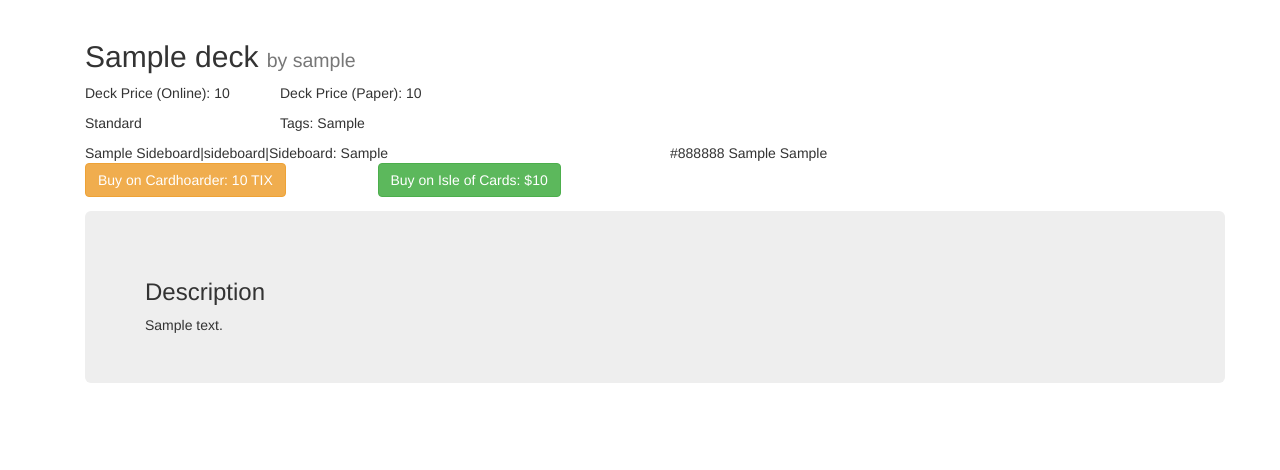
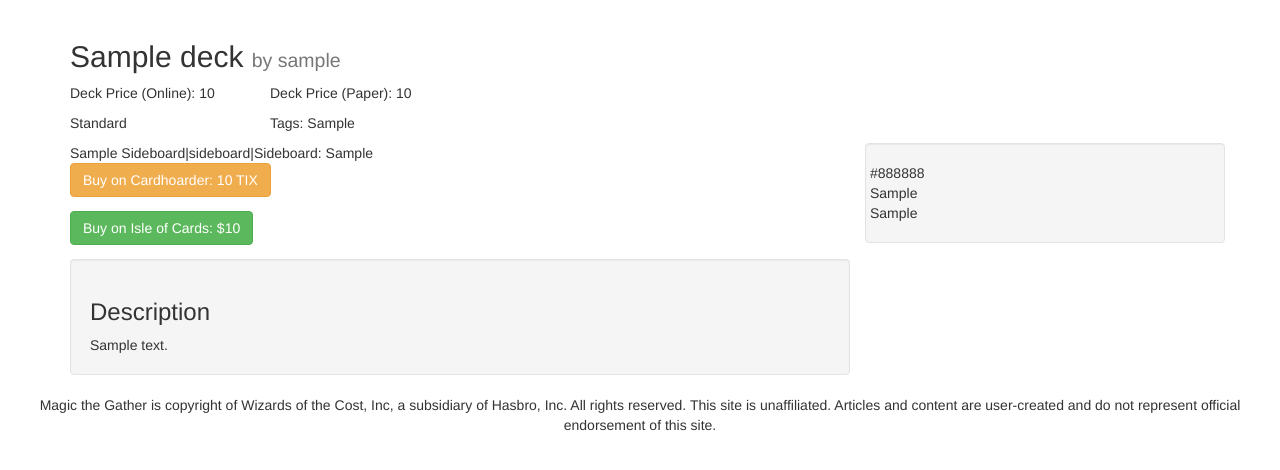
Before and after one commit to AriiMoose/MTGBrew, a Django app: template brew/templates/brew/deck-view.html in a window 1280 px wide. Shown: the part 52-522 px from the top of the page. Run offline with Django 3.2, Linux system fonts and the light colour scheme; tables that the repository leaves empty hold one stand-in row (Sample ...); the template is opened without the code that fills it: values named after a table or form of the project are taken from there, most other values are stand-ins (such as "Sample title", 1, 10 or a date in 2020); some libraries are stand-ins or nearby versions.

Commit message:
Improved layout for charts & deck view

```diff
--- a/brew/templates/brew/base.html
+++ b/brew/templates/brew/base.html
@@ -61,4 +61,6 @@
   <script src="https://ajax.googleapis.com/ajax/libs/jquery/1.11.1/jquery.min.js"></script>
   <script src="//maxcdn.bootstrapcdn.com/bootstrap/3.2.0/js/bootstrap.min.js"></script>
 </body>
+
+<footer> <p align="center">Magic the Gather is copyright of Wizards of the Cost, Inc, a subsidiary of Hasbro, Inc. All rights reserved. This site is unaffiliated. Articles and content are user-created and do not represent official endorsement of this site.</p></footer>
 </content>
--- a/brew/templates/brew/deck-view.html
+++ b/brew/templates/brew/deck-view.html
@@ -13,7 +13,7 @@
 	{# Contains basic deck info. E.G: Name, author, price etc #}
 	{# Aligned top-left #}
 	<div class="deck-header">
-
+	<div class="row" name="content">
 		<div class="row">
 			<div class="col-lg-6 col-md-6 col-sm-12 col-xs-12">
 				<h2>{{ deck.deck_name }} <small>by {{ deck.deck_owner }}</small></h2>
@@ -37,14 +37,15 @@
 				<p>Tags: {{deck.deck_tags}}</p>
 			</div>
 		</div><!-- Format & Tags -->
-
+	</div> <!-- Deck Header Row END -->
 	</div> <!-- ./deck-header -->
 
 	{# Displays the deck list. Formattign determined by widget in deck-header #}
 	{# Has affiliate links located underneath #}
 	{# Aligned mid-left #}
-	<div class="row">
-		<div class="col-lg-6">
+	<div class="row" name="decklist-details">
+		<div class="col-lg-8">
+			<div class="row" name="decklist">
 				<div class="deck-list">
 					{{deck.decklist_mainboard}}
 
@@ -53,37 +54,33 @@
 				</div>
 			</div>
 
-		<div class="col-lg-6">
-			{{cardcolor_chart|safe}}
-			{{cardtype_chart|safe}}
-			{{cmc_chart|safe}}
-		</div>
-	</div>
-
-	{# Graphs showing mana curve and colour distrubtion #}
-	{# Aligned mid-right #}
-	<div class="deck-stats">
-
-	</div>
-
-	<div class="row">
-		<div class="col-lg-3">
+			<div class="row" name="affiliate-links">
 				<form method="POST" action="https://www.cardhoarder.com/decks/upload?affiliate_id=twoo&deck={{url_decklist}}">
 					<button type="submit" class="btn btn-warning"> Buy on Cardhoarder: {{deck.deck_price_online}} TIX </button>
 				</form>
-		</div>
 
-		<div class="col-lg-3">
 				<form method="POST" action="https://www.isleofcards.com/decks/upload?affiliate_id=twoo&deck={{url_decklist}}">
 					<button type="submit" class="btn btn-success"> Buy on Isle of Cards: ${{deck.deck_price_paper}} </button>
 				</form>
 			</div>
+
+			<div class="row" name="deck description">
+				<div class="well">
+					<h3>Description</h3>
+					{{deck.deck_description|safe}}
+				</div>
+			</div>
 		</div>
 
-	{# Contains the description for the deck #}
-	<div name="deck-description" class="jumbotron">
-		<h3>Description</h3>
-		{{deck.deck_description|safe}}
+		<div class="col-lg-4">
+			<div class="well">
+				<div class="row" name="color_chart">{{cardcolor_chart|safe}}</div>
+				<div class="row" name="type_chart">{{cardtype_chart|safe}}</div>
+				<div class="row" name="cmc_chart">{{cmc_chart|safe}}</div>
+			</div>
+		</div>
+	</div>
+	</div><!-- End of deck contents & graphs-->
 	</div>
 
 </div> <!-- ./deck-details -->
```
Also changed, not shown: brew/views.py (+16 -3 lines). Lines whose indentation alone changed are shown as unchanged.
